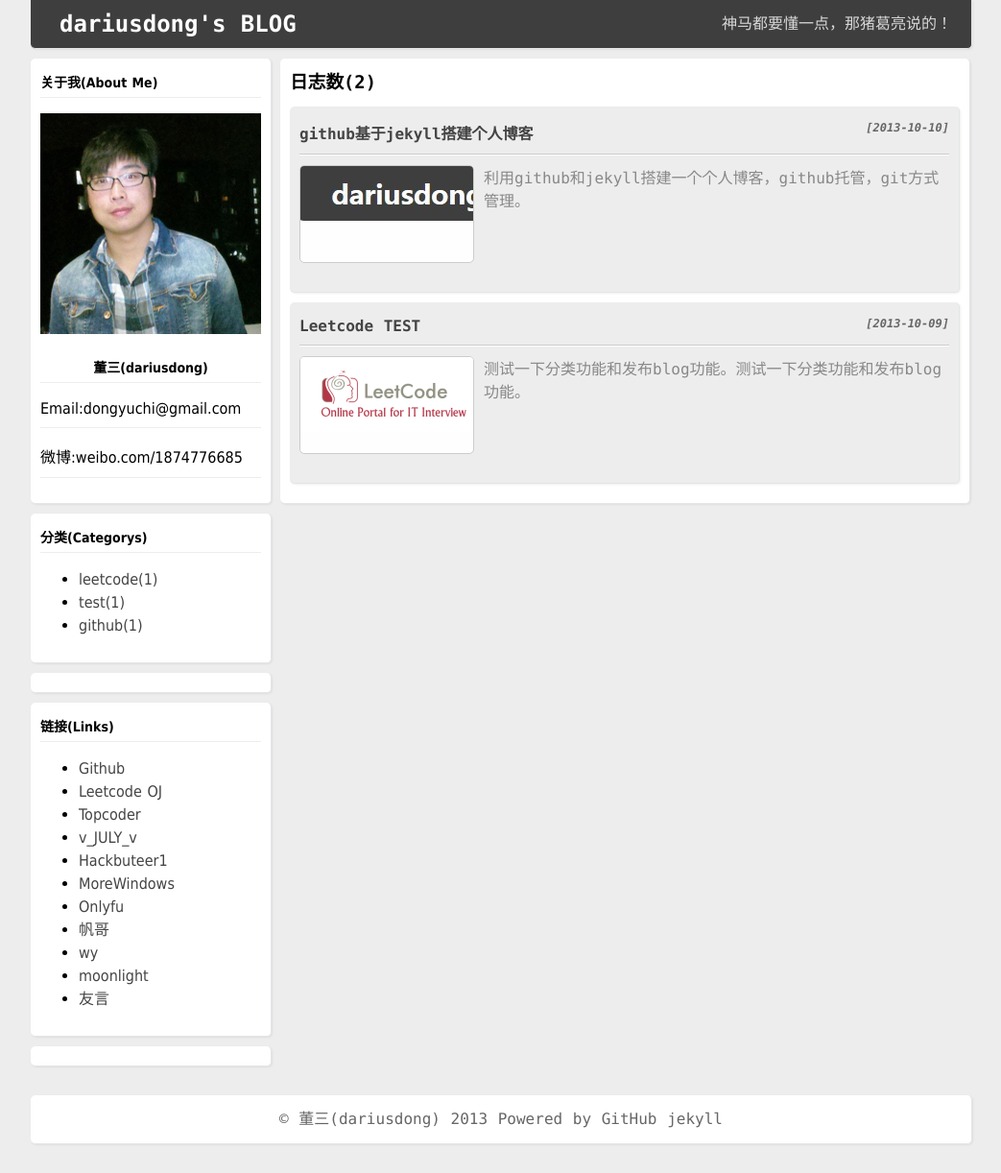
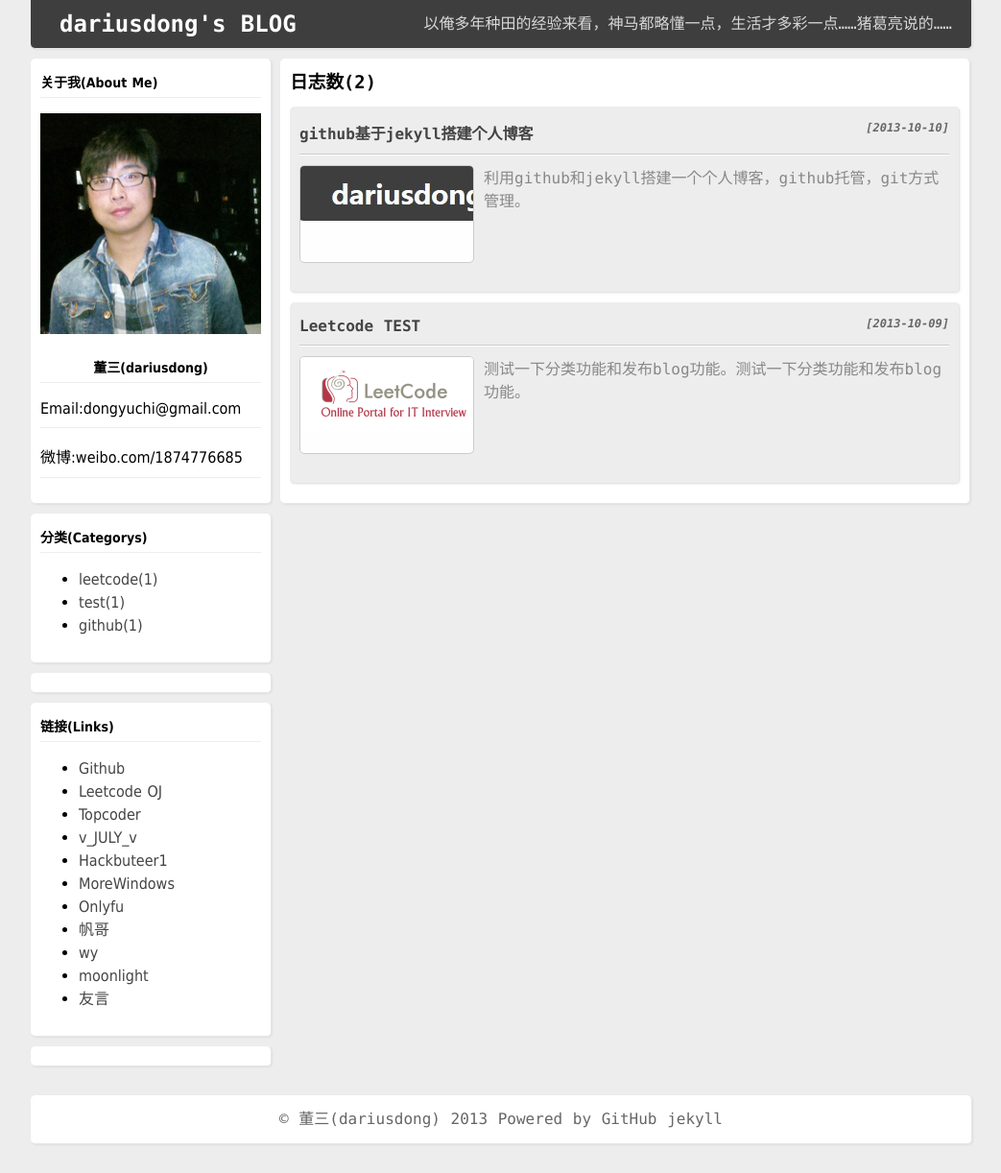
Before and after one commit to dariuskylin/blogs, a Jekyll site: the page built from index.html, in a window 1280 px wide. Shown: the whole page at 96% size, without its empty margins (118-1161 px from the left). Built offline with Jekyll 4.4.1, drawn with Linux system fonts in a browser that asks for light colours; the list of posts is cut into pages by our own code; comment, search, counter and statistics services are not loaded.

Commit message:
signature

```diff
--- a/_includes/header.html
+++ b/_includes/header.html
@@ -18,5 +18,7 @@
         <div class="wrap">
 		<div class="header radius black">
 			<h2><a href="{{ site:url  }}">dariusdong's BLOG</a></h2>
-			<span class="right">神马都要懂一点，那猪葛亮说的！</span>
+            <span class="right">
+                以俺多年种田的经验来看，神马都略懂一点，生活才多彩一点……猪葛亮说的……
+            </span>
 		</div>
```
